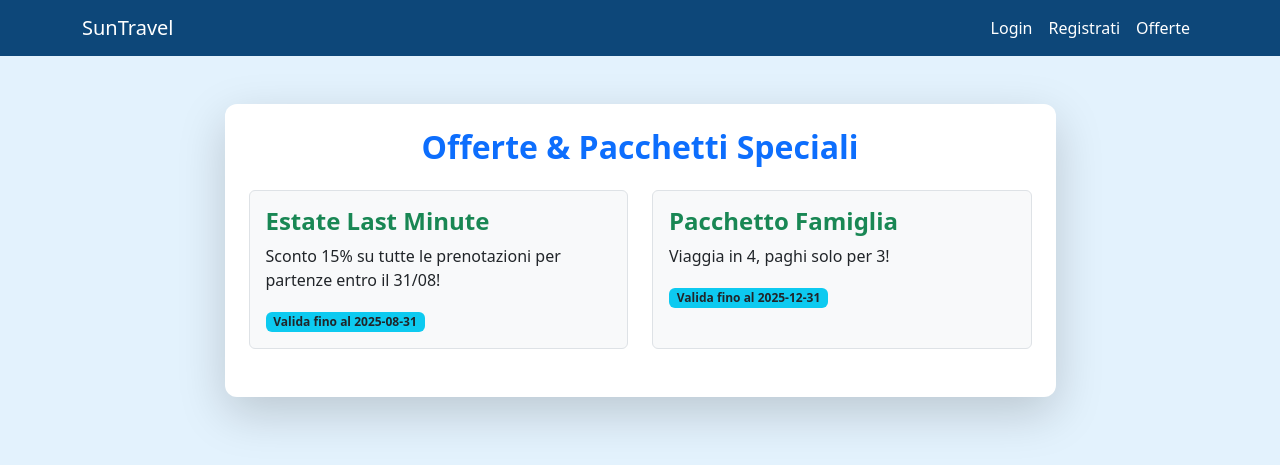
After one commit to b3nj4m1no/agenzia_viaggi, a Flask app: page /offerte in a window 1280 px wide. The commit adds this page. Shown: the top 465 px of the page. Run offline with Flask 3, Linux system fonts and the light colour scheme.

Commit message:
feature: added offers

```diff
--- a/app.py
+++ b/app.py
@@ -187,6 +187,28 @@ def salva_prenotazione_utente(email, data, pdf_path):
     with open(user_file, "w") as f:
         json.dump(storico, f, indent=2)
 
+def applica_offerte(data, totale):
+    offerte_file = os.path.join(os.path.dirname(__file__), 'offerte.json')
+    if not os.path.exists(offerte_file):
+        return totale, None
+    with open(offerte_file, 'r') as f:
+        offerte = json.load(f)
+    sconto_applicato = None
+    oggi = datetime.now().date()
+    for offerta in offerte:
+        scadenza = datetime.strptime(offerta['scadenza'], "%Y-%m-%d").date()
+        if oggi > scadenza:
+            continue
+        if offerta['tipo'] == 'percentuale':
+            sconto = totale * offerta['valore'] / 100
+            totale -= sconto
+            sconto_applicato = f"{offerta['titolo']} (-{offerta['valore']}%)"
+        elif offerta['tipo'] == 'famiglia':
+            if int(data['viaggio']['numero_persone']) >= offerta['valore']:
+                totale -= 350  # 1 quota gratis
+                sconto_applicato = offerta['titolo']
+    return int(totale), sconto_applicato
+
 @app.route('/')
 def index():
     return render_template('index.html')
@@ -232,7 +254,9 @@ def genera_json():
                 data["servizi"].append(servizi_mapping[servizio])
                 total += servizi_mapping[servizio]["prezzo"]
 
-        data["totale"] = total
+        totale, sconto_applicato = applica_offerte(data, total)
+        data["totale"] = totale
+        data["sconto_applicato"] = sconto_applicato
 
         # Salva il JSON temporaneamente
         json_path = os.path.join(TEMP_DIR, f"prenotazione_{datetime.now().timestamp()}.json")
@@ -368,7 +392,9 @@ def conferma_prenotazione():
                 data["servizi"].append(servizi_mapping[servizio])
                 total += servizi_mapping[servizio]["prezzo"]
 
-        data["totale"] = total
+        totale, sconto_applicato = applica_offerte(data, total)
+        data["totale"] = totale
+        data["sconto_applicato"] = sconto_applicato
 
         # Genera PDF
         pdf = PDFGenerator()
@@ -427,5 +453,14 @@ def download_prenotazione_json(path):
     json_path = os.path.join(storico_dir, path)
     return send_file(json_path, as_attachment=True, mimetype='application/json')
 
+@app.route('/offerte')
+def offerte():
+    offerte_file = os.path.join(os.path.dirname(__file__), 'offerte.json')
+    offerte = []
+    if os.path.exists(offerte_file):
+        with open(offerte_file, 'r') as f:
+            offerte = json.load(f)
+    return render_template('offerte.html', offerte=offerte)
+
 if __name__ == '__main__':
     app.run(debug=True)
--- /dev/null
+++ b/offerte.json
@@ -0,0 +1,16 @@
+[
+  {
+    "titolo": "Estate Last Minute",
+    "descrizione": "Sconto 15% su tutte le prenotazioni per partenze entro il 31/08!",
+    "tipo": "percentuale",
+    "valore": 15,
+    "scadenza": "2025-08-31"
+  },
+  {
+    "titolo": "Pacchetto Famiglia",
+    "descrizione": "Viaggia in 4, paghi solo per 3!",
+    "tipo": "famiglia",
+    "valore": 4,
+    "scadenza": "2025-12-31"
+  }
+]
--- a/templates/base.html
+++ b/templates/base.html
@@ -28,6 +28,7 @@
                     <li class="nav-item"><a class="nav-link" href="{{ url_for('login') }}">Login</a></li>
                     <li class="nav-item"><a class="nav-link" href="{{ url_for('register') }}">Registrati</a></li>
                 {% endif %}
+                <li class="nav-item"><a class="nav-link" href="{{ url_for('offerte') }}">Offerte</a></li>
             </ul>
         </div>
     </div>
--- /dev/null
+++ b/templates/offerte.html
@@ -0,0 +1,21 @@
+{% extends "base.html" %}
+{% block content %}
+<div class="row justify-content-center">
+  <div class="col-lg-9">
+    <div class="card shadow-lg border-0 p-4 mt-4">
+      <h2 class="mb-4 text-primary fw-bold text-center">Offerte & Pacchetti Speciali</h2>
+      <div class="row">
+        {% for offerta in offerte %}
+        <div class="col-md-6 mb-4">
+          <div class="border rounded p-3 h-100 bg-light">
+            <h4 class="fw-bold text-success">{{ offerta.titolo }}</h4>
+            <p>{{ offerta.descrizione }}</p>
+            <span class="badge bg-info text-dark">Valida fino al {{ offerta.scadenza }}</span>
+          </div>
+        </div>
+        {% endfor %}
+      </div>
+    </div>
+  </div>
+</div>
+{% endblock %}
```
Also changed, not shown: README.md.
